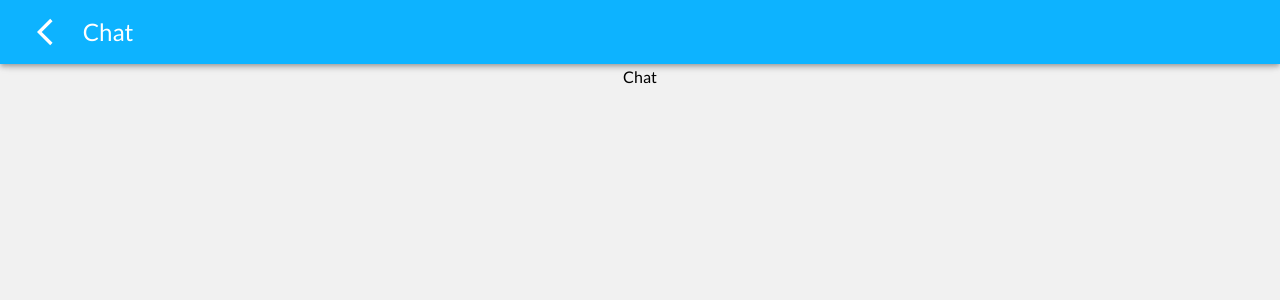
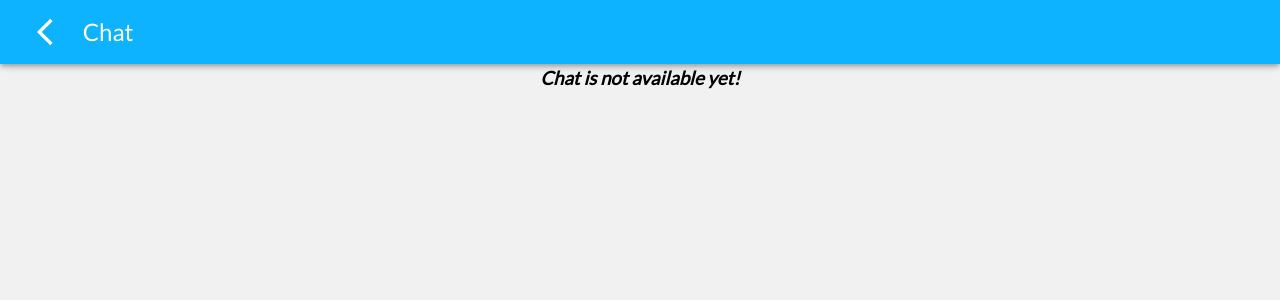
Before and after one commit to KhoiUna/chekchat, a Next.js app in the folder client/: page /chat in a window 1280 px wide. Shown: the top 300 px of the page. Built offline with nearby package versions, Linux system fonts and the light colour scheme.

Commit message:
update chat icon & chat page

```diff
--- a/client/components/chat.js
+++ b/client/components/chat.js
@@ -10,7 +10,7 @@ export default function Chat({ componentName, notificationCount }) {
       <Link href="/chat">
         <IconButton>
           <Badge
-            badgeContent={notificationCount || 100}
+            badgeContent={notificationCount}
             color="error"
             anchorOrigin={{
               vertical: "bottom",
--- a/client/pages/chat.js
+++ b/client/pages/chat.js
@@ -3,7 +3,9 @@ import MainLayout from "../containers/main_layout";
 export default function Chat() {
   return (
     <MainLayout componentName="Chat">
-      <p>Chat</p>
+      <h3>
+        <i>Chat is not available yet!</i>
+      </h3>
     </MainLayout>
   );
 }
```
